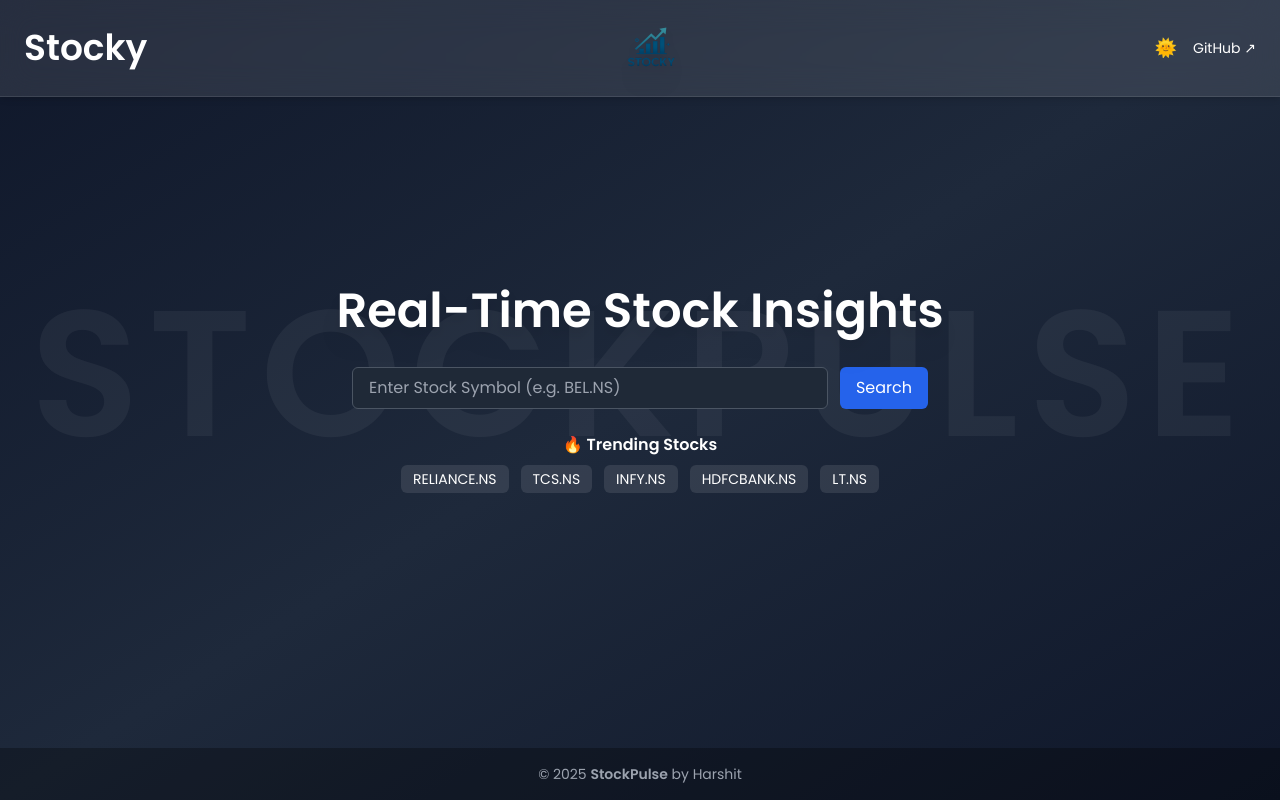
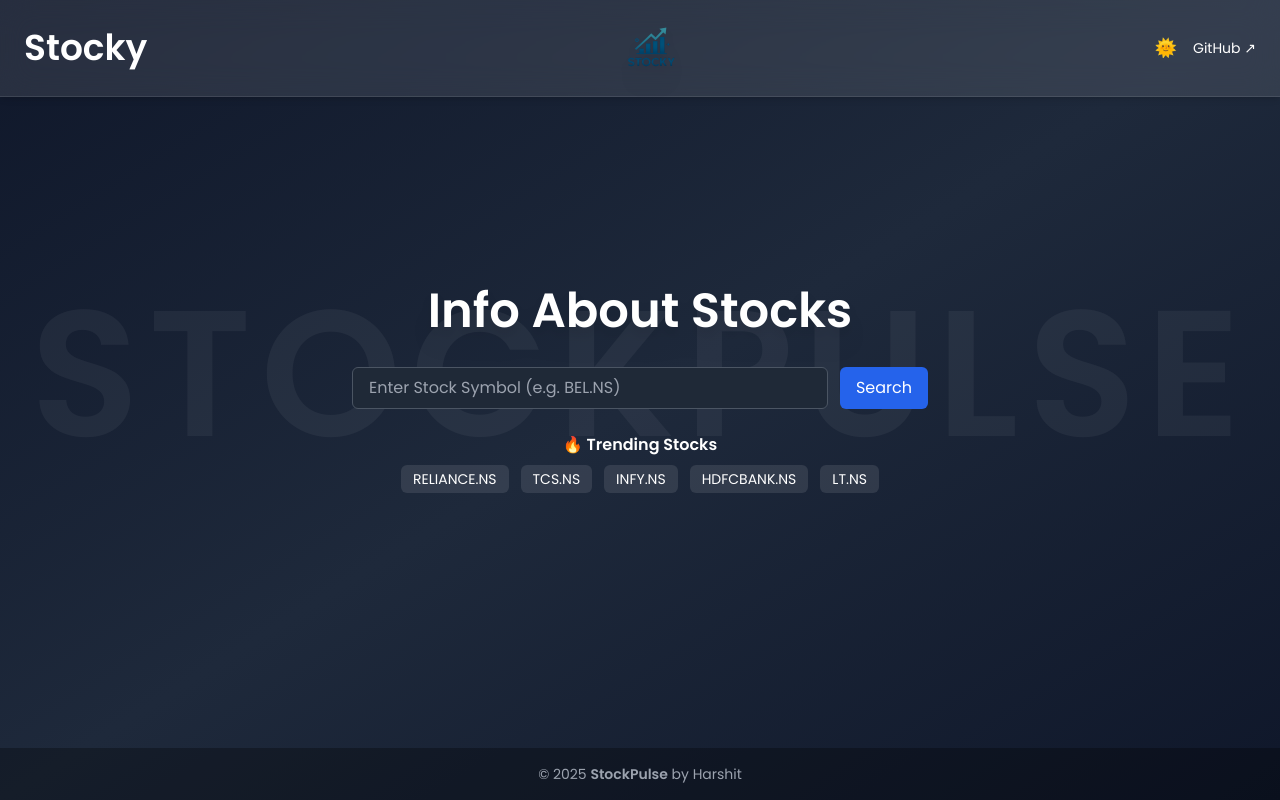
Before and after one commit to harshitmourya/stock-frontend, a React (Vite) app: page / in a window 1280 px wide. Built offline with nearby package versions, Linux system fonts and the light colour scheme.

Commit message:
change in TEXT

```diff
--- a/src/App.jsx
+++ b/src/App.jsx
@@ -108,7 +108,7 @@ function App() {
         {/* Foreground */}
         <div className="relative z-10 w-full flex flex-col items-center">
           <h1 className="text-4xl sm:text-5xl font-bold mb-8 text-center drop-shadow-xl animate-fade-in">
-            Real-Time Stock Insights
+             Info About Stocks
           </h1>
 
           {marketStatus && (
```
